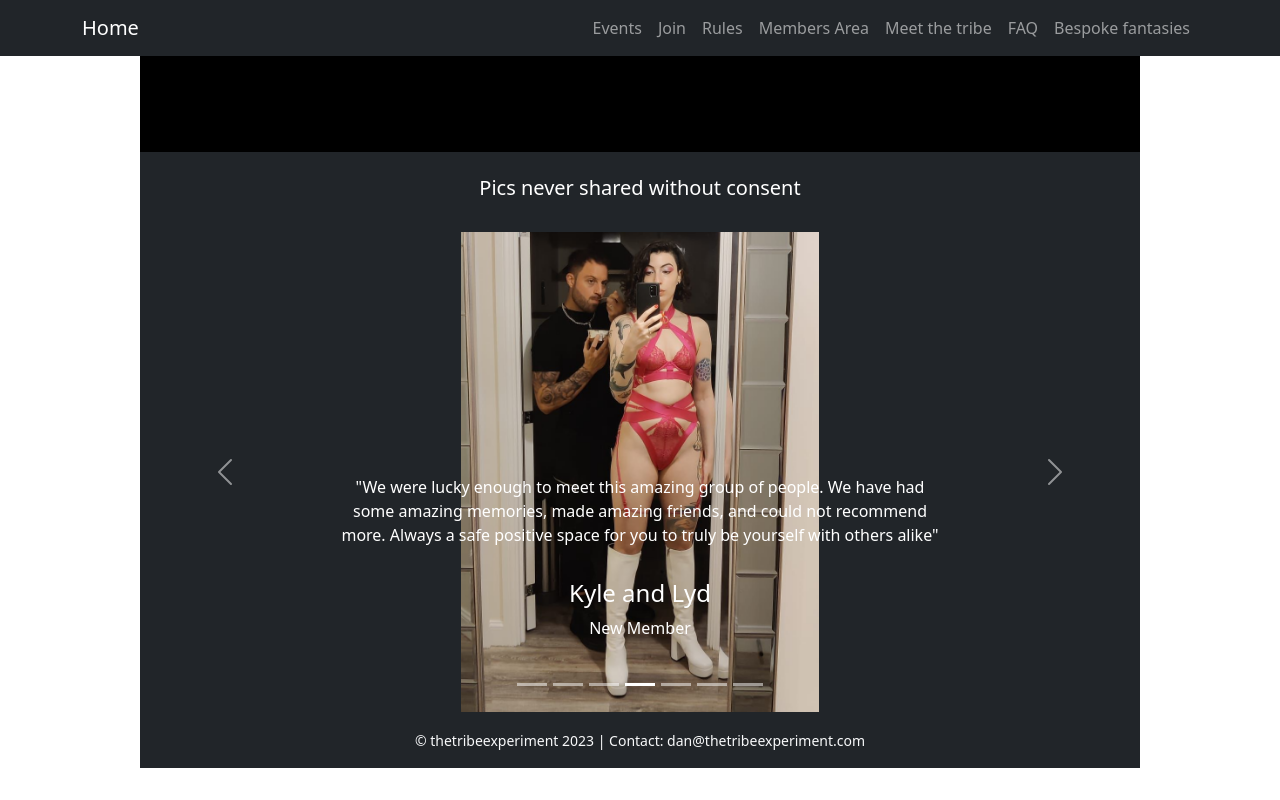
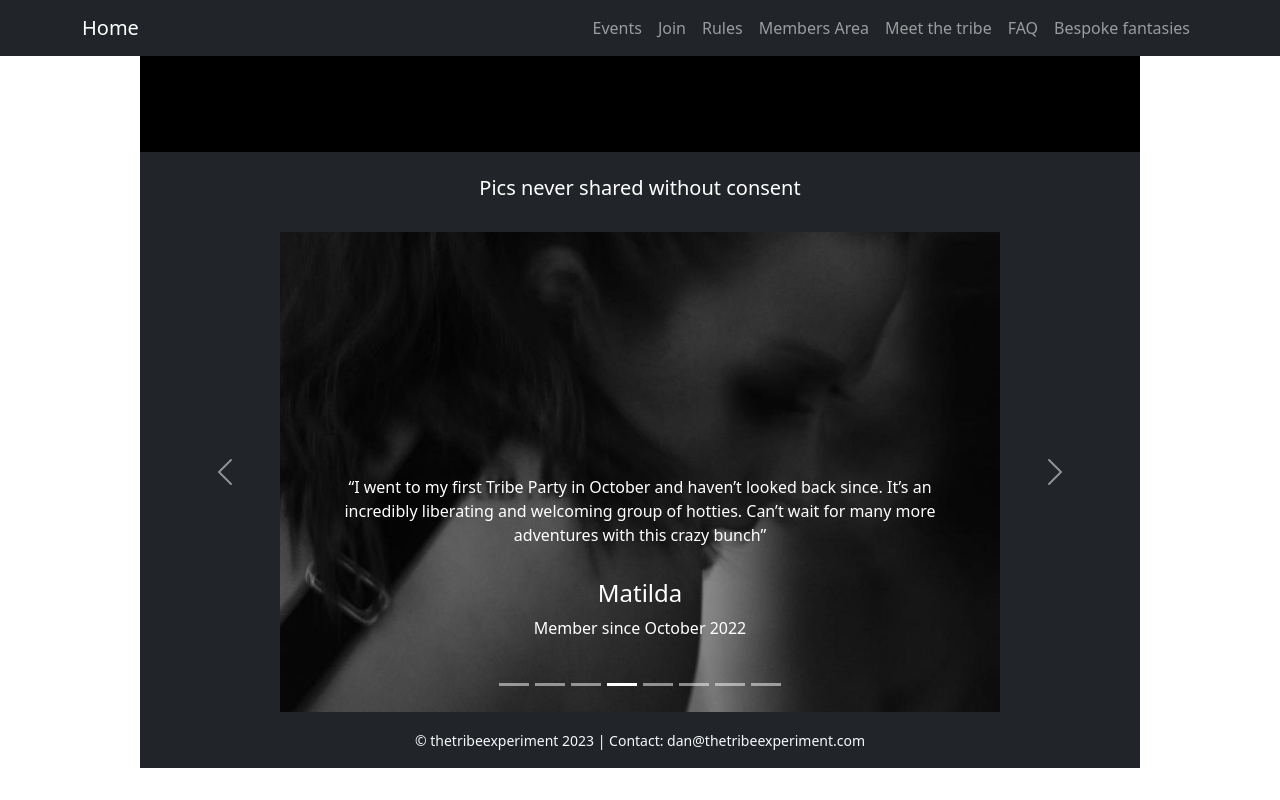
Before and after one commit to dantrovato/the-tribe-react18, a React (Vite) app: page /testimonials in a window 1280 px wide. Both pictures are taken after a click on the button 640 px from the left and 898 px from the top of the page. Shown: the part 214-1014 px from the top of the page. Built offline with nearby package versions, Linux system fonts and the light colour scheme.

Commit message:
Add matilda testimonial

```diff
--- a/src/components/Testimonials.tsx
+++ b/src/components/Testimonials.tsx
@@ -64,8 +64,27 @@ const Testimonials = () => {
         <Carousel.Item>
           <img
             className="d-block mx-auto"
+            src="./matilda_side.jpg"
+            alt="Testimonial 4"
+            style={{ height: "30rem" }}
+          />
+          <Carousel.Caption>
+            <p className="">
+              “I went to my first Tribe Party in October and haven’t looked back
+              since. It’s an incredibly liberating and welcoming group of
+              hotties. Can’t wait for many more adventures with this crazy
+              bunch”
+            </p>
+            <h4>Matilda</h4>
+            <p>Member since October 2022</p>
+          </Carousel.Caption>
+        </Carousel.Item>
+
+        <Carousel.Item>
+          <img
+            className="d-block mx-auto"
             src="./kyle_lyd.png"
-            alt="Testimonial 4"
+            alt="Testimonial 5"
             style={{ height: "30rem" }}
           />
           <Carousel.Caption>
```
Also changed, not shown: public/matilda_side.jpg (added).
